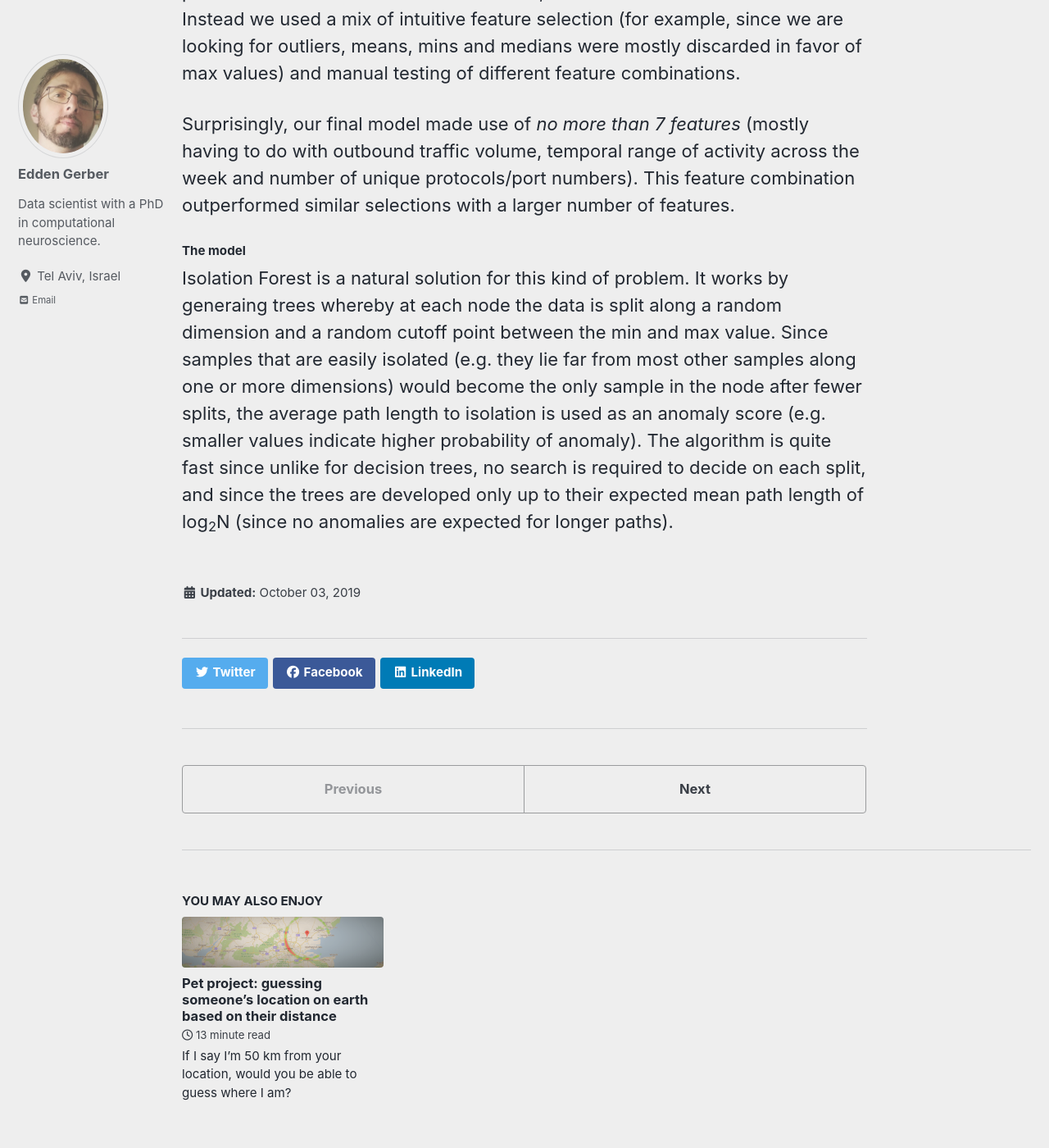
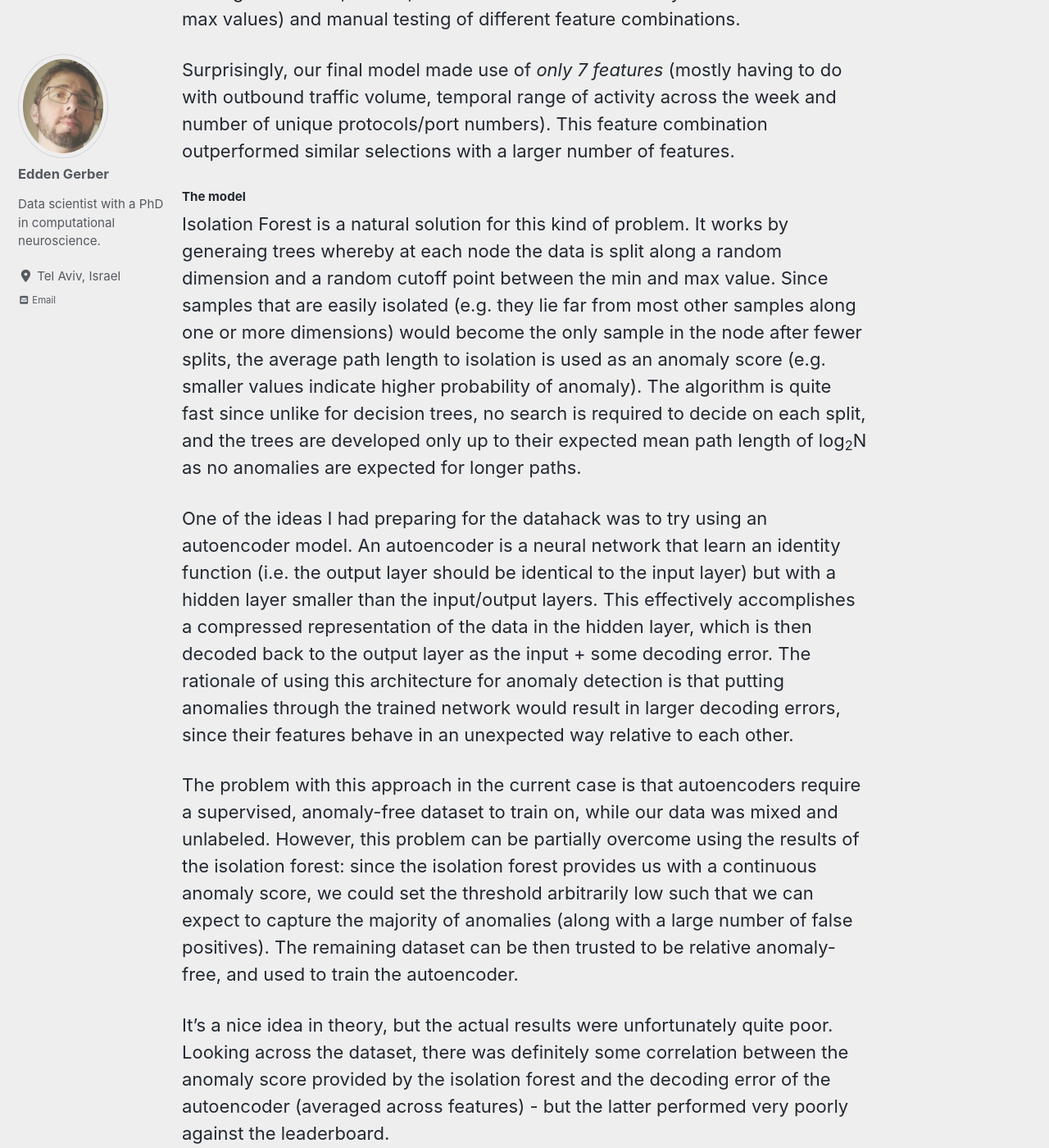
Before and after one commit to edden-gerber/edden-gerber.github.io, a Jekyll site: the page built from _posts/2019-10-3-datahack_2019.md, in a window 1280 px wide and 1400 px high, scrolled down 4135 px. Shown: the whole window at 82% size. Built offline with Jekyll 4.4.1, drawn with Linux system fonts in a browser that asks for light colours; cached includes are drawn as plain includes; nearby versions of some CDN libraries; some of the changed text lies outside the part shown.

Commit message:
datahack post update

```diff
--- a/_posts/2019-10-3-datahack_2019.md
+++ b/_posts/2019-10-3-datahack_2019.md
@@ -28,7 +28,7 @@ Fairly quickly into the work we decided on a simple pipeline comprising of data
 ### Exploring the data
 The data included traffic from five consecutive days and four different networks. Our first priority was to understand how these time and space properties impact the data: is there a daily cyclic traffic pattern for some device types? should similar devices on different network be modeled separately or should their data be pooled together? The former question is particularly relevant for anomaly detection, since if different times of day correspond e.g. to different traffic volume baselines, this variance can be regressed out so that it would not mask local rather than global outliers.
 
-Overall, traffic features tended to stay uniform across the day, with some notable exceptions. For example, packet loss for mobile phones was higher during peak traffic hours than during the night (background hex color corresponds to how many sessions there were for each hour x loss combination, line to mean packet loss values for each hour, error bars to standard error across days):
+Overall, traffic features tended to stay uniform across the day, with some notable exceptions. For example, packet loss for mobile phones was higher during peak traffic hours than during the night (error bars indicate standard error across days):
 
 ![mobile phone packet loss over time](../assets/images/datahack2019/mobile_packet_loss.png)
 
@@ -40,8 +40,16 @@ Each device that had to be assigned an anomaly score had data for multiple sessi
 
 How to select the best feature combination? Isolation Forest runs pretty fast, so under different circumstances even a brute force approach of trying out possible combinations could have worked, but we did not have that kind of time. Instead we used a mix of intuitive feature selection (for example, since we are looking for outliers, means, mins and medians were mostly discarded in favor of max values) and manual testing of different feature combinations.
 
-Surprisingly, our final model made use of _no more than 7 features_ (mostly having to do with outbound traffic volume, temporal range of activity across the week and number of unique protocols/port numbers). This feature combination outperformed similar selections with a larger number of features.
+Surprisingly, our final model made use of _only 7 features_ (mostly having to do with outbound traffic volume, temporal range of activity across the week and number of unique protocols/port numbers). This feature combination outperformed similar selections with a larger number of features.
 
 #### The model
 
-Isolation Forest is a natural solution for this kind of problem. It works by generaing trees whereby at each node the data is split along a random dimension and a random cutoff point between the min and max value. Since samples that are easily isolated (e.g. they lie far from most other samples along one or more dimensions) would become the only sample in the node after fewer splits, the average path length to isolation is used as an anomaly score (e.g. smaller values indicate higher probability of anomaly). The algorithm is quite fast since unlike for decision trees, no search is required to decide on each split, and since the trees are developed only up to their expected mean path length of log<sub>2</sub>N (since no anomalies are expected for longer paths).
+Isolation Forest is a natural solution for this kind of problem. It works by generaing trees whereby at each node the data is split along a random dimension and a random cutoff point between the min and max value. Since samples that are easily isolated (e.g. they lie far from most other samples along one or more dimensions) would become the only sample in the node after fewer splits, the average path length to isolation is used as an anomaly score (e.g. smaller values indicate higher probability of anomaly). The algorithm is quite fast since unlike for decision trees, no search is required to decide on each split, and the trees are developed only up to their expected mean path length of log<sub>2</sub>N as no anomalies are expected for longer paths.
+
+One of the ideas I had preparing for the datahack was to try using an autoencoder model. An autoencoder is a neural network that learn an identity function (i.e. the output layer should be identical to the input layer) but with a hidden layer smaller than the input/output layers. This effectively accomplishes a compressed representation of the data in the hidden layer, which is then decoded back to the output layer as the input + some decoding error. The rationale of using this architecture for anomaly detection is that putting anomalies through the trained network would result in larger decoding errors, since their features behave in an unexpected way relative to each other.
+
+The problem with this approach in the current case is that autoencoders require a supervised, anomaly-free dataset to train on, while our data was mixed and unlabeled. However, this problem can be partially overcome using the results of the isolation forest: since the isolation forest provides us with a continuous anomaly score, we could set the threshold arbitrarily low such that we can expect to capture the majority of anomalies (along with a large number of false positives). The remaining dataset can be then trusted to be relative anomaly-free, and used to train the autoencoder.
+
+It's a nice idea in theory, but the actual results were unfortunately quite poor. Looking across the dataset, there was definitely some correlation between the anomaly score provided by the isolation forest and the decoding error of the autoencoder (averaged across features) - but the latter performed very poorly against the leaderboard.
+
+![IF vs AE scores](../assets/images/datahack2019/if_ae_corr.png)
```
Also changed, not shown: assets/images/datahack2019/if_ae_corr.png (added).
